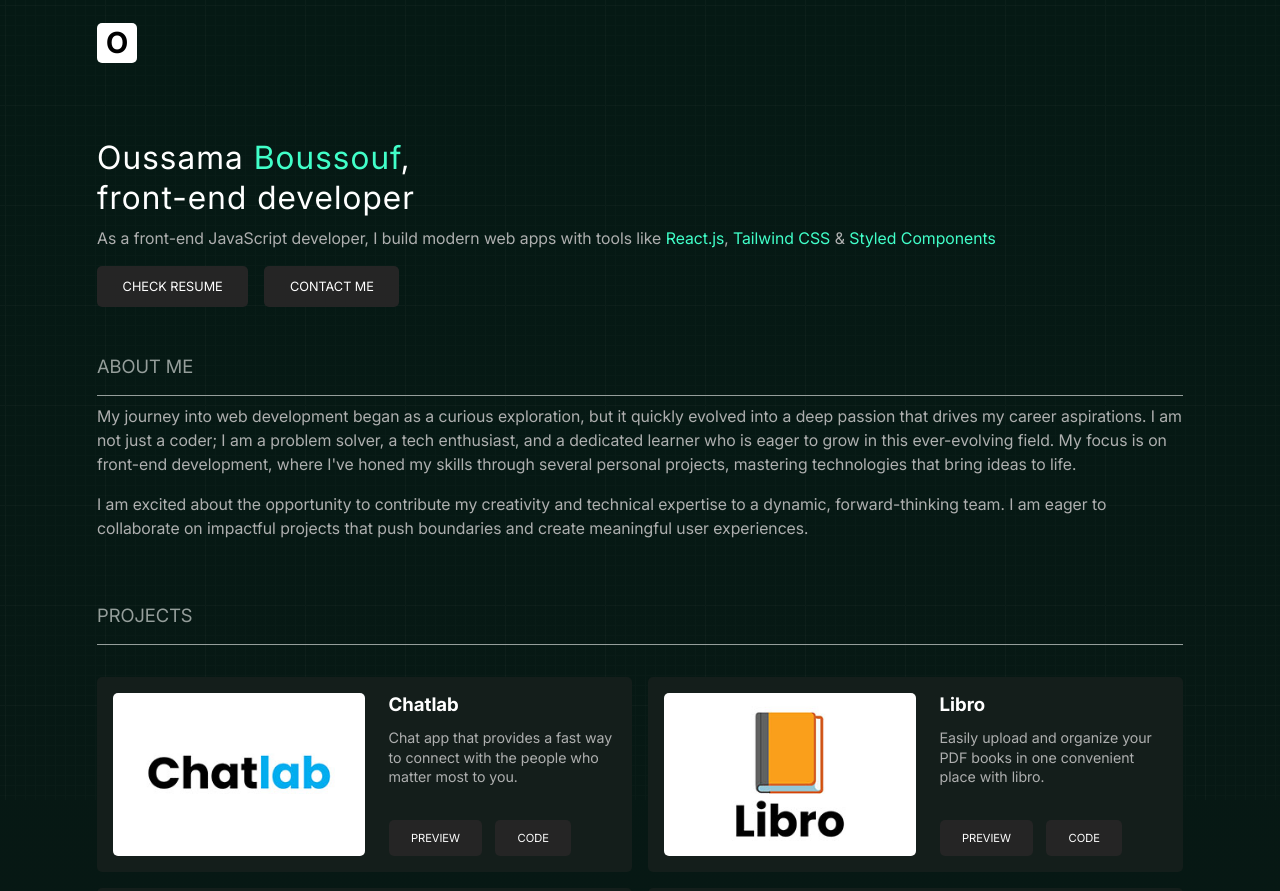
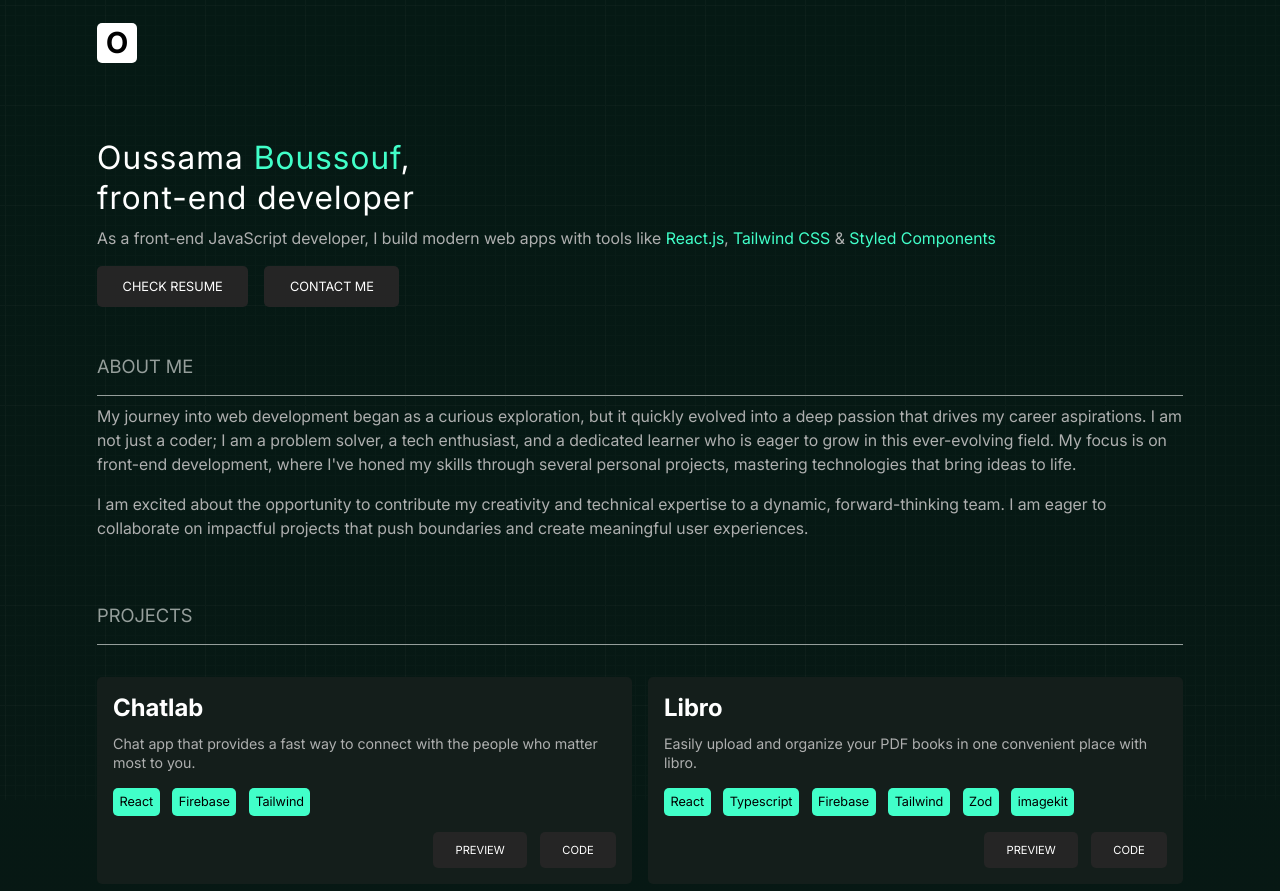
Before and after one commit to OussamaBoussouf/portfolio, a React (Vite) app: page / in a window 1280 px wide. Shown: the top 891 px of the page. Built offline with nearby package versions, Linux system fonts and the light colour scheme.

Commit message:
enhance the style of project section

```diff
--- a/src/components/Form.jsx
+++ b/src/components/Form.jsx
@@ -87,7 +87,7 @@
           />
         </FormGroup>
         <SubmitButton disabled={loading}>
-          {loading ? "Loading..." : "Submit"}
+          {loading ? "Sending..." : "Submit"}
         </SubmitButton>
       </StyledForm>
     </FormContainer>
--- a/src/components/Project.jsx
+++ b/src/components/Project.jsx
@@ -1,6 +1,5 @@
 import { Button, ButtonGroup } from "../styles/Button.style";
 import {
-  Image,
   ProjectContainer,
   ProjectDescription,
   ProjectHeading,
@@ -10,21 +9,19 @@
 } from "../styles/Project.style";
 
 function Project(props) {
-  const { delay, title, description, preview, code, image, stacks } = props;
+  const { delay, title, description, preview, code, stacks } = props;
 
   return (
     <ProjectContainer $delay={delay}>
-      <Image src={image} />
-
       <ProjectDescription>
         <ProjectHeading $mb=".7rem">{title}</ProjectHeading>
         <ProjectText $mb="1rem">{description}</ProjectText>
         <StackList>
-          {stacks.map((stack) => (
-            <Stack>{stack}</Stack>
+          {stacks.map((stack, index) => (
+            <Stack key={index}>{stack}</Stack>
           ))}
         </StackList>
-        <ButtonGroup $gap=".8rem">
+        <ButtonGroup $mt="auto" $justify_content="flex-end" $gap=".8rem">
           <Button as="a" href={preview} target="_blank" $size=".7rem">PREVIEW</Button>
           <Button as="a" href={code} target="_blank" $size=".7rem">CODE</Button>
         </ButtonGroup>
--- a/src/constant/constant.jsx
+++ b/src/constant/constant.jsx
@@ -527,49 +527,37 @@
 export const PROJECTS = [
   {
     id: 1,
-    image: "./images/chatlab.jpg",
-    imageList:
-      "./images/project-image-480.jpg 480w, ./images/libro-800.jpg 800w",
     title: "Chatlab",
     description:
       "Chat app that provides a fast way to connect with the people who matter most to you.",
-    stacks: [],
+    stacks: ["React", "Firebase", "Tailwind"],
     preview: "https://chat-lab-brown.vercel.app/",
     code: "https://github.com/OussamaBoussouf/chat-lab",
   },
   {
     id: 2,
-    image: "./images/libro.jpg",
-    imageList:
-      "./images/project-image-480.jpg 480w, ./images/libro-800.jpg 800w",
     title: "Libro",
     description:
       "Easily upload and organize your PDF books in one convenient place with libro.",
-    stacks: [],
+    stacks: ["React", "Typescript", "Firebase", "Tailwind","Zod","imagekit"],
     preview: "https://libro-two.vercel.app/",
     code: "https://github.com/OussamaBoussouf/my-library",
   },
   {
     id: 3,
-    image: "./images/latitude.jpg",
-    imageList:
-      "./images/project-image-480.jpg 480w, ./images/libro-800.jpg 800w",
     title: "Latitude",
     description:
       "Latitude is a clothing e-commerce website where you can find your unique style.",
-    stacks: [],
+    stacks: ["React", "Tailwind", "Sanity", "Stripe"],
     preview: "https://latitude-shop.vercel.app/",
     code: "https://github.com/OussamaBoussouf/ecommerce-website",
   },
   {
     id: 4,
-    image: "./images/rawg.jpg",
-    imageList:
-      "./images/project-image-480.jpg 480w, ./images/libro-800.jpg 800w",
     title: "Rawg",
     description:
       "This website is a clone of the popular RAWG platform that provides a big list of games.",
-    stacks: [],
+    stacks: ["React", "Chakra UI", "Rawg Api"],
     preview: "https://rawg-clone-cyan.vercel.app/",
     code: "https://github.com/OussamaBoussouf/game-lists",
   },
--- a/src/styles/Button.style.js
+++ b/src/styles/Button.style.js
@@ -21,7 +21,9 @@
 
 export const ButtonGroup = styled.div`
   display: flex;
+  justify-content: ${props => props.$justify_content || ""};
   margin-block: ${(props) => props.$my};
   margin-inline: ${(props) => props.$mx};
   gap: ${(props) => props.$gap};
+  margin-top: ${(props) => props.$mt || ""};
 `;
--- a/src/styles/Form.style.js
+++ b/src/styles/Form.style.js
@@ -2,25 +2,22 @@
 
 const fadeIn = keyframes`
   from{
-        transform: translate3d(-50%, 0, 0);
-        opacity: 0;
-     }
-     to{
-        transform: translate3d(-50%, 10%, 0);
-        opacity: 1;
-     }
+    transform: translate(-50%, 0%);
+  } to{
+    transform: translate(-50%, 10%);
+  }
 `;
 
 export const FormContainer = styled.div`
   max-width: 500px;
   width: 80%;
   background-color: white;
-  position: absolute;
+  position: fixed;
   left: 50%;
   z-index: 20;
   border-radius: 5px;
   padding: 2em;
-  animation: ${fadeIn} 700ms ease-in-out forwards;
+  animation: ${fadeIn} 300ms ease-in forwards;
 `;
 
 export const StyledForm = styled.form`
@@ -70,11 +67,10 @@
   cursor: pointer;
   border: none;
 
-  &:disabled{
+  &:disabled {
     background-color: var(--subtext-gray);
     cursor: default;
   }
-
 `;
 
 export const CloseButton = styled.button`
--- a/src/styles/Modal.style.js
+++ b/src/styles/Modal.style.js
@@ -2,9 +2,7 @@
 
 export const ModalContainer = styled.div`
   position: fixed;
-  height: 100%;
-  width: 100%;
-  z-index: 10;
+  z-index: 5;
   inset: 0;
   background-color: rgba(0, 0, 0, 0.5);
   -webkit-backdrop-filter: blur(4px);
--- a/src/styles/Project.style.js
+++ b/src/styles/Project.style.js
@@ -8,8 +8,6 @@
 `;
 
 export const ProjectContainer = styled.div`
-  display: flex;
-  flex-direction: column;
   background-color: var(--primary-color);
   padding: 1em;
   gap: 1.5rem;
@@ -18,10 +16,6 @@
   transform: translate3d(0, 2rem, 0);
   animation: ${fadeIn} 700ms ease-in-out forwards;
   animation-delay: ${(props) => props.$delay};
-
-  @media screen and (min-width: 1024px) {
-    flex-direction: row;
-  }
 `;
 
 export const ProjectText = styled.p`
@@ -32,17 +26,8 @@
 
 export const ProjectHeading = styled.h3`
   color: white;
+  font-size: 1.5rem;
   margin-bottom: ${props => props.$mb ? props.$mb : ""} ;
-`;
-
-export const Image = styled.img`
-  width: 100%;
-  border-radius: 5px;
-  object-fit: cover;
-  object-position: center;
-  @media screen and (min-width: 1024px) {
-    width: 50%;
-  }
 `;
 
 export const StackList = styled.ul`
@@ -50,7 +35,7 @@
   gap: 0.8rem;
   flex-wrap: wrap;
   list-style: none;
-  margin-bottom: 2rem;
+  margin-block: 1rem;
 `
 export const Stack = styled.li`
   padding: .5em .5em;
@@ -62,5 +47,4 @@
 export const ProjectDescription = styled.div`
   display: flex;
   flex-direction: column;
-  justify-content: space-between;
 `;
```
